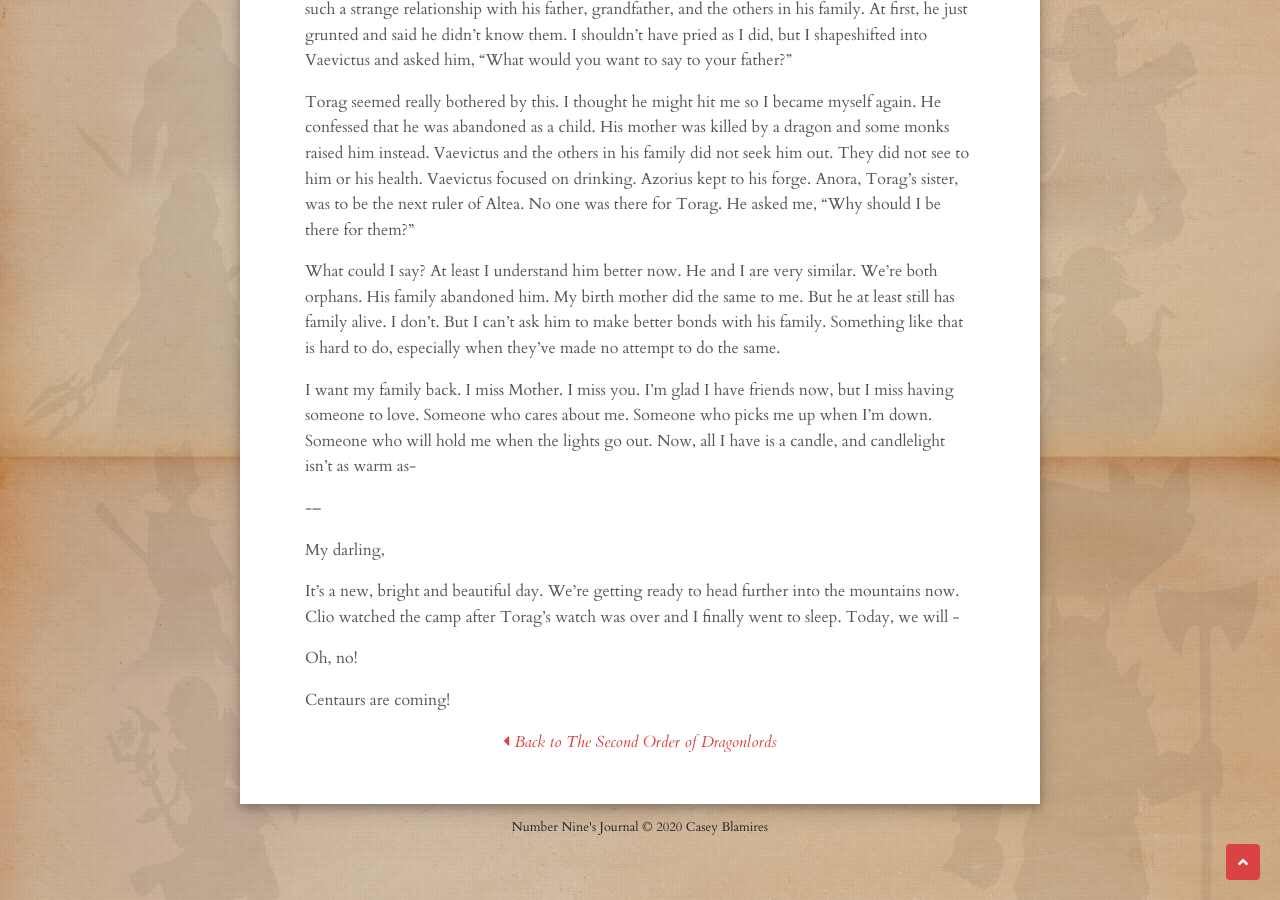
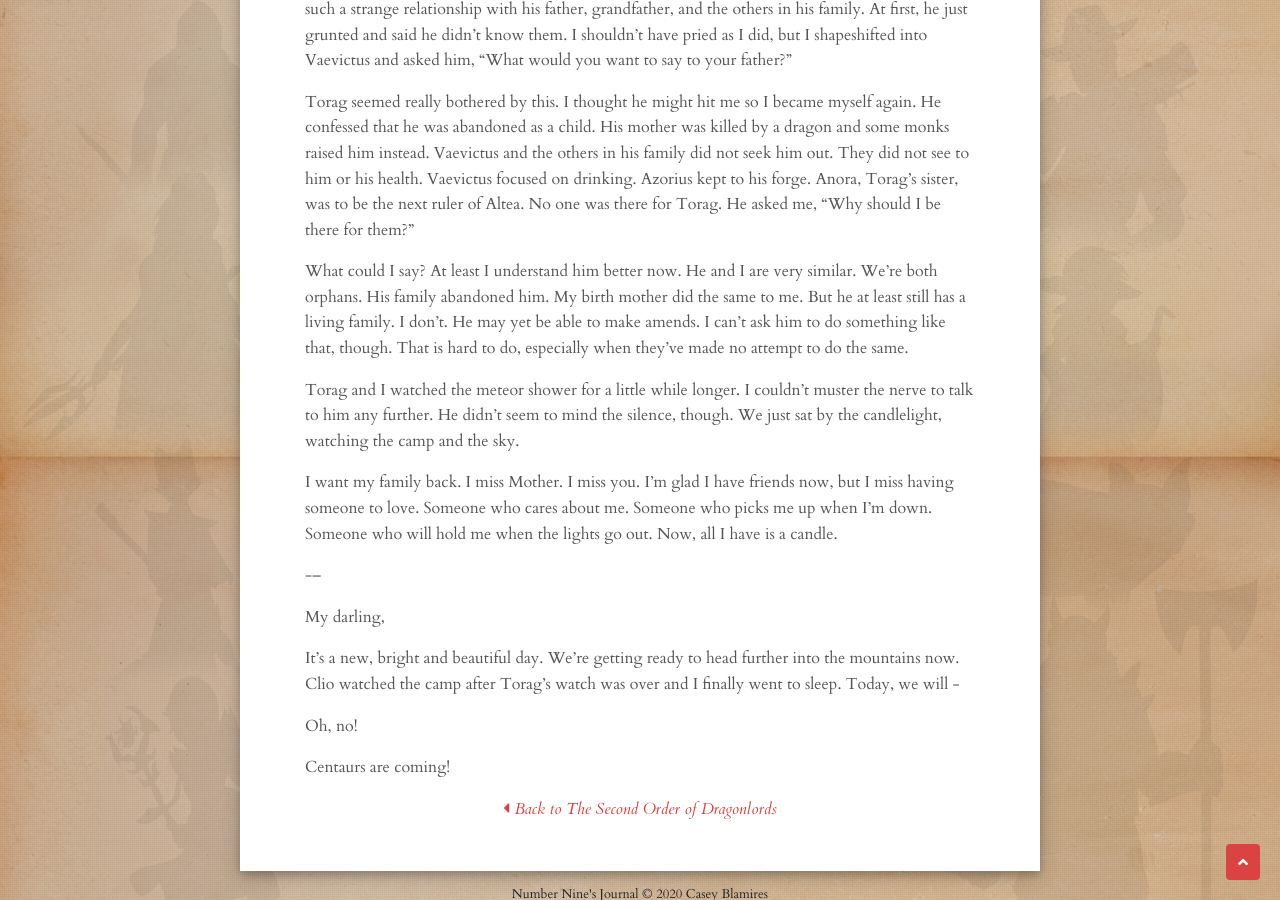
Before and after one commit to clblamires/ninesjournal, a Jekyll site: the page built from _posts/2020-06-21-meteor.md, in a window 1280 px wide and 900 px high, scrolled down 3282 px. Built offline with Jekyll 4.4.1, drawn with Linux system fonts in a browser that asks for light colours; nearby versions of some CDN libraries.

Commit message:
Update Episodes “2020-06-21-meteor”

```diff
--- a/_posts/2020-06-21-meteor.md
+++ b/_posts/2020-06-21-meteor.md
@@ -10,8 +10,6 @@ summary: After a day of peaceful travel, the heroes camp for the night in the
   star land on the mountainside.
 levelup: false
 ---
-
-
 I am beginning to think we may not have another peaceful day for a long time. I daresay my life in the Emerald Isles is full of chaos, much more so than the life we shared back in Ylisse. It was simpler back then. The greatest threat to our normal routine was that girl who kept throwing rocks at me. Or the boy who kept throwing me in the river. Today, lizardmen tried to shoot poison-tipped darts at me. I mean, all of these people meant to kill me, to be sure. But the lizardmen had actual weapons instead of rocks and deceit.
 
 I guess we started everything as if it were a normal day. So that’s good. While we prepared for our day, Briar cast a spell and told us we’d see nothing but sunshine and moonlight. Shadow and Torag, knowing the path we should take, led us deeper into the Obsidian Sierras. The mountains were vast and tall above us, stretching as far as we could see. We had long since left the cover of the trees – something that I noticed did not sit well with Clio.
@@ -58,9 +56,11 @@ I figured now would be a good time to talk to him. He permitted me to light a ca
 
 Torag seemed really bothered by this. I thought he might hit me so I became myself again. He confessed that he was abandoned as a child. His mother was killed by a dragon and some monks raised him instead. Vaevictus and the others in his family did not seek him out. They did not see to him or his health. Vaevictus focused on drinking. Azorius kept to his forge. Anora, Torag’s sister, was to be the next ruler of Altea. No one was there for Torag. He asked me, “Why should I be there for them?”
 
-What could I say? At least I understand him better now. He and I are very similar. We’re both orphans. His family abandoned him. My birth mother did the same to me. But he at least still has family alive. I don’t. But I can’t ask him to make better bonds with his family. Something like that is hard to do, especially when they’ve made no attempt to do the same.
+What could I say? At least I understand him better now. He and I are very similar. We’re both orphans. His family abandoned him. My birth mother did the same to me. But he at least still has a living family. I don’t. He may yet be able to make amends. I can't ask him to do something like that, though. That is hard to do, especially when they’ve made no attempt to do the same.
 
-I want my family back. I miss Mother. I miss you. I’m glad I have friends now, but I miss having someone to love. Someone who cares about me. Someone who picks me up when I’m down. Someone who will hold me when the lights go out. Now, all I have is a candle, and candlelight isn't as warm as-
+Torag and I watched the meteor shower for a little while longer. I couldn't muster the nerve to talk to him any further. He didn't seem to mind the silence, though. We just sat by the candlelight, watching the camp and the sky.
+
+I want my family back. I miss Mother. I miss you. I’m glad I have friends now, but I miss having someone to love. Someone who cares about me. Someone who picks me up when I’m down. Someone who will hold me when the lights go out. Now, all I have is a candle.
 
 \---
 
```
